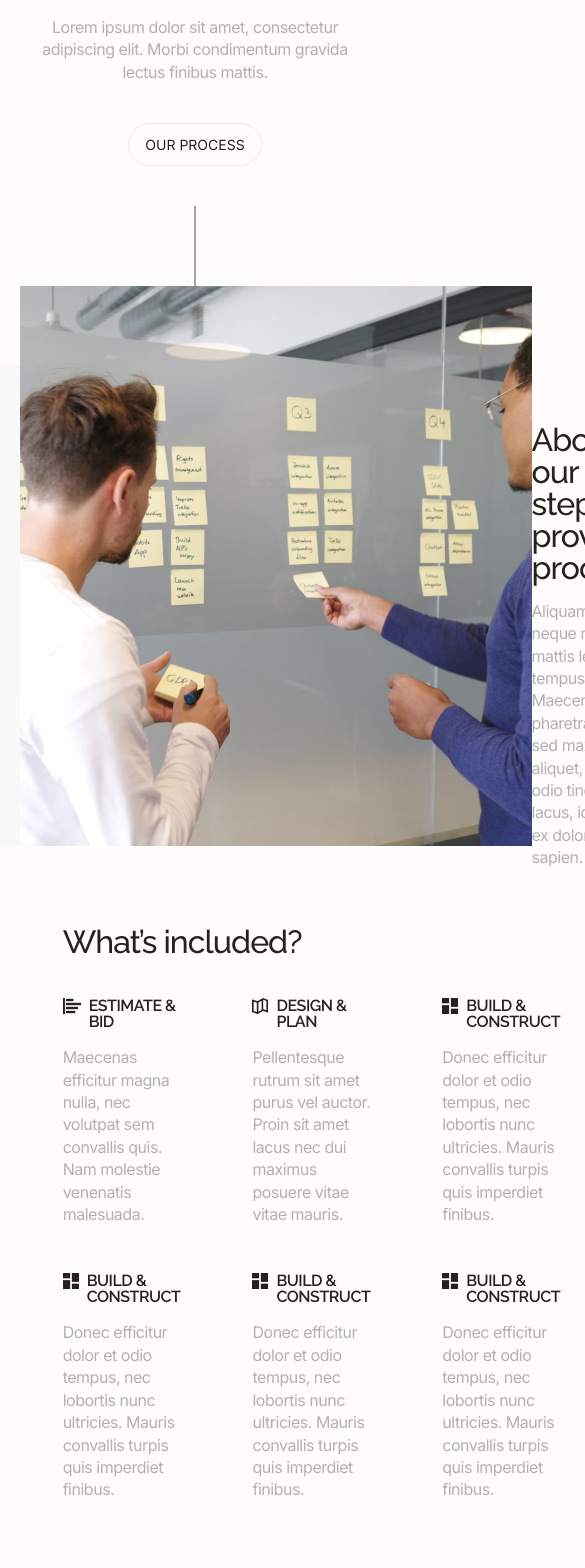
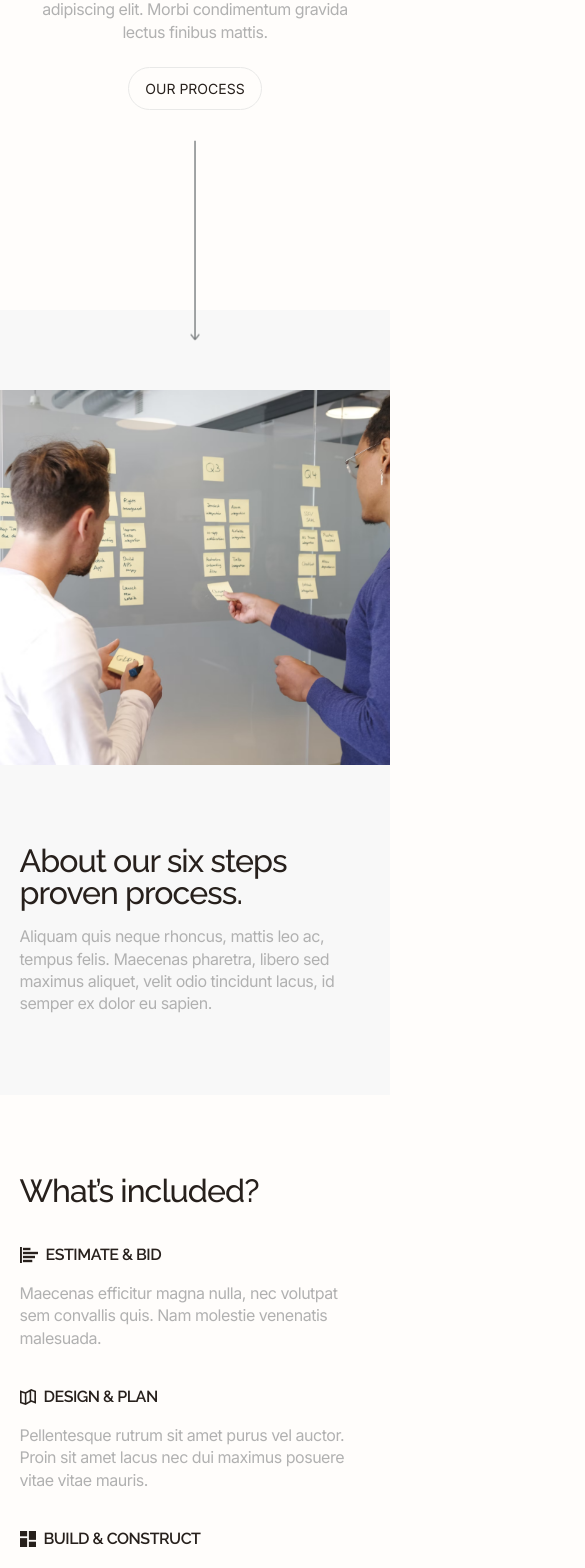
Before and after one commit to Vyntex-Development/Architecture-template, a Next.js app: page /process in a window 390 px wide. Shown: the part 320-1888 px from the top of the page, 585 px wide, since content can reach past the window. Built offline with nearby package versions, Linux system fonts and the light colour scheme.

Commit message:
process mobile

```diff
--- a/components/Layout/BanerForm.module.css
+++ b/components/Layout/BanerForm.module.css
@@ -52,6 +52,13 @@
   border: none;
   width: 20rem;
   padding: 0 1.5rem;
+  color: var(--white);
+  font-family: "Inter";
+  font-style: normal;
+  font-weight: 400;
+  font-size: 1rem;
+  line-height: 100%;
+  letter-spacing: -0.03em;
 }
 
 .InputWrapper input.Submit {
@@ -94,3 +101,53 @@
     max-width: 25rem;
   }
 }
+
+@media screen and (max-width: 991px) {
+  .BanerSection {
+    flex-direction: column;
+  }
+  .BanerLeft {
+    width: 100%;
+  }
+
+  .BanerContent {
+    width: 100%;
+
+    padding: 5rem 5vw;
+    height: auto;
+  }
+
+  .BanerContent form {
+    width: 100%;
+  }
+  .InputWrapper {
+    width: 100%;
+  }
+  .InputWrapper input {
+    width: 50%;
+  }
+}
+@media screen and (max-width: 767px) {
+  .BanerSection {
+    margin-top: 0;
+  }
+}
+
+@media screen and (max-width: 479px) {
+  .BanerLeft {
+    height: 420px;
+  }
+  .InputWrapper {
+    flex-direction: column;
+    margin-bottom: 0;
+  }
+  .InputWrapper input {
+    width: 100%;
+    margin-bottom: 1rem;
+  }
+
+  .InputWrapper input.Submit {
+    width: 100%;
+    margin-top: 0.5rem;
+  }
+}
--- a/components/Pages/ProcessPage/HeroProcess.module.css
+++ b/components/Pages/ProcessPage/HeroProcess.module.css
@@ -24,3 +24,18 @@
   left: 50%; /* position the left edge of the element at the middle of the parent */
   transform: translate(-50%, -50%);
 }
+
+@media screen and (max-width: 991px) {
+  .HeroWrapper {
+    padding-top: 120px;
+  }
+}
+
+@media screen and (max-width: 767px) {
+  .ButtonWrapper {
+    margin-top: 1.5rem;
+  }
+  .ArrowImgWrapper {
+    bottom: -8.4rem;
+  }
+}
--- a/components/Pages/ProcessPage/Included.module.css
+++ b/components/Pages/ProcessPage/Included.module.css
@@ -28,3 +28,21 @@
     padding-right: 4em;
   }
 }
+
+@media screen and (max-width: 991px) {
+  .IncludedWrapper {
+    padding-left: 0;
+    padding-right: 0;
+    padding-bottom: 40px;
+  }
+  .IncludedItems {
+    grid-template-columns: 1fr 1fr;
+    row-gap: 2.5rem;
+  }
+}
+
+@media screen and (max-width: 767px) {
+  .IncludedItems {
+    grid-template-columns: 1fr;
+  }
+}
--- a/components/Pages/ProcessPage/ProcessAbout.module.css
+++ b/components/Pages/ProcessPage/ProcessAbout.module.css
@@ -33,3 +33,39 @@
     width: 32rem;
   }
 }
+
+@media screen and (max-width: 991px) {
+  .ProccesAboutSection {
+    height: auto;
+  }
+  .ProccesAboutWrapper {
+    flex-direction: column;
+    padding: 5rem 0;
+    row-gap: 5rem;
+  }
+
+  .AboutImgWrapper {
+    top: 0;
+    width: 100%;
+  }
+}
+
+@media screen and (max-width: 767px) {
+  .Container {
+    padding: 0 0;
+  }
+  .AboutRight {
+    padding-left: 5vw;
+    padding-right: 5vw;
+    width: 100%;
+  }
+  .AboutImgWrapper {
+    height: 375px;
+  }
+  .AboutRightWrapper {
+    max-width: none;
+  }
+  .AboutRightWrapper h2 {
+    max-width: none;
+  }
+}
--- a/styles/globals.css
+++ b/styles/globals.css
@@ -265,6 +265,14 @@ p {
   .is-active {
     opacity: 0 !important;
   }
+
+  .team-slider .swiper-button-prev:hover {
+    background-image: url("/images/arrow_team_light.png");
+  }
+
+  .team-slider .swiper-button-next:hover {
+    background-image: url("/images/arrow_team_light.png");
+  }
 }
 
 @media screen and (max-width: 767px) {
```
Also changed, not shown: components/Pages/About/Team.js (+1 -1 lines).
